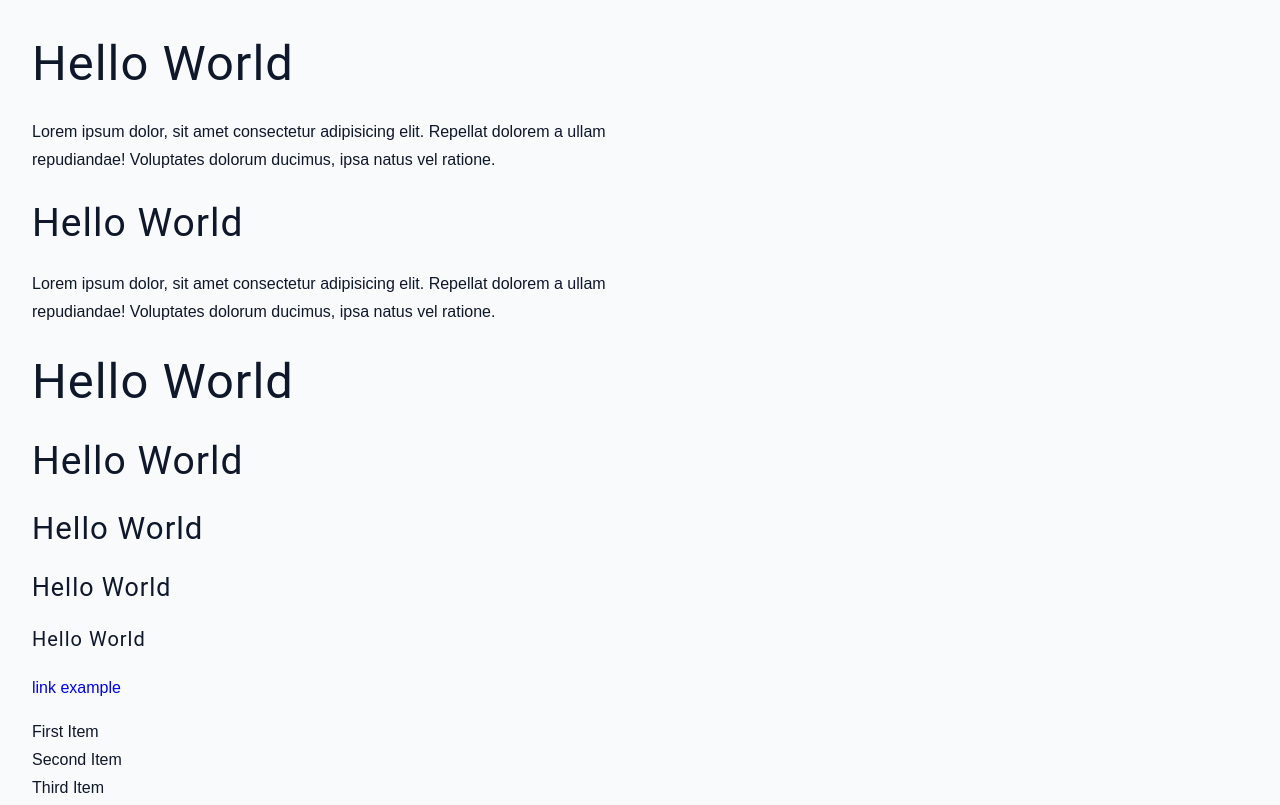
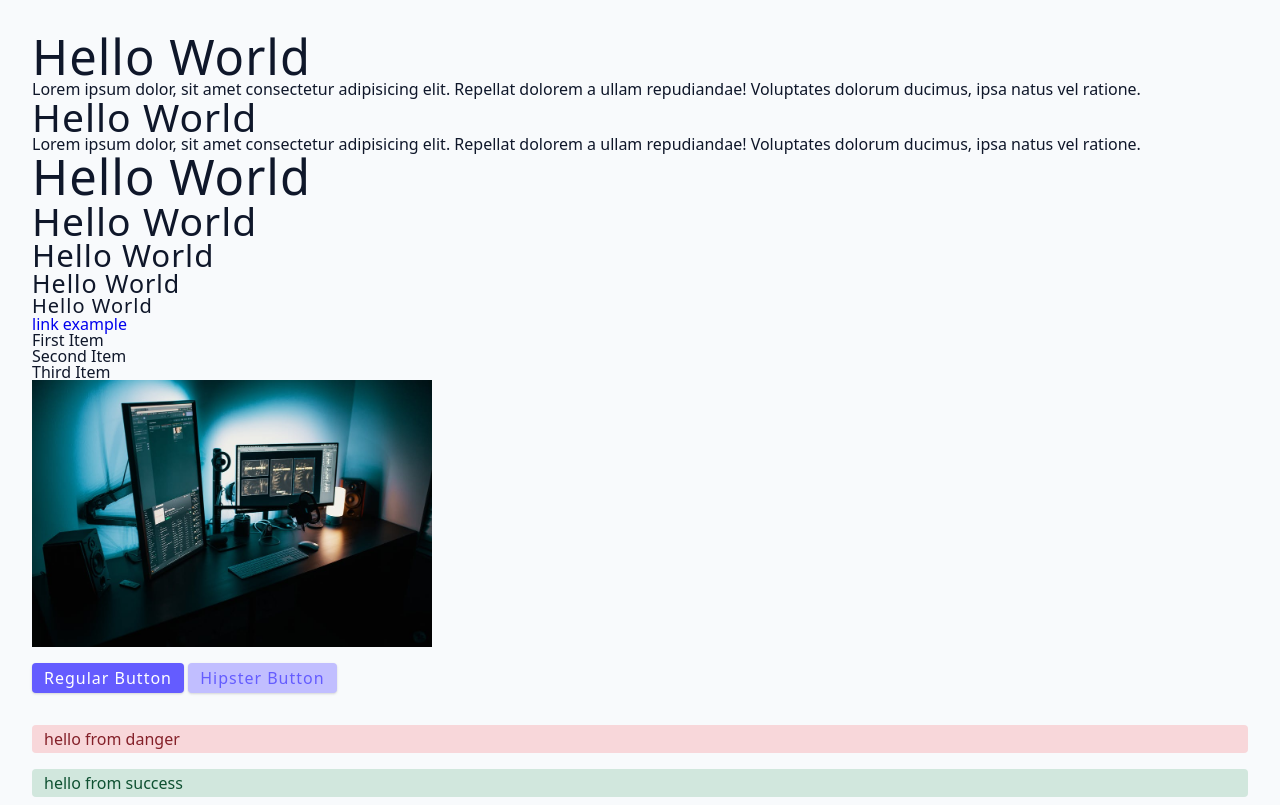
Before and after one commit to john-smilga/default-starter, a plain HTML site: page index.html in a window 1280 px wide. Shown: the top 805 px of the page. Drawn offline with Linux system fonts and the light colour scheme.

Commit message:
new default styles

```diff
--- a/main.css
+++ b/main.css
@@ -1,10 +1,12 @@
+/* ============= GLOBAL CSS =============== */
+
 *,
 ::after,
 ::before {
+  margin: 0;
+  padding: 0;
   box-sizing: border-box;
 }
-/* fonts */
-@import url("https://fonts.googleapis.com/css2?family=Roboto:wght@400;500;600&family=Montserrat&display=swap");
 
 html {
   font-size: 100%;
@@ -41,9 +43,6 @@ html {
   --green-light: #d1e7dd;
   --green-dark: #0f5132;
 
-  /* fonts  */
-  --headingFont: "Roboto", sans-serif;
-  --bodyFont: "Nunito", sans-serif;
   --small-text: 0.875rem;
   --extra-small-text: 0.7em;
   /* rest of the vars */
@@ -67,33 +66,29 @@ html {
 
 body {
   background: var(--backgroundColor);
-  font-family: var(--bodyFont);
+  font-family: system-ui, -apple-system, BlinkMacSystemFont, 'Segoe UI', Roboto,
+    Oxygen, Ubuntu, Cantarell, 'Open Sans', 'Helvetica Neue', sans-serif;
   font-weight: 400;
-  line-height: 1.75;
+  line-height: 1;
   color: var(--textColor);
 }
-
 p {
-  margin-bottom: 1.5rem;
-  max-width: 40em;
+  margin: 0;
 }
-
 h1,
 h2,
 h3,
 h4,
 h5 {
   margin: 0;
-  margin-bottom: 1.38rem;
   font-family: var(--headingFont);
   font-weight: 400;
-  line-height: 1.3;
+  line-height: 1;
   text-transform: capitalize;
   letter-spacing: var(--letterSpacing);
 }
 
 h1 {
-  margin-top: 0;
   font-size: 3.052rem;
 }
 
@@ -111,6 +106,11 @@ h4 {
 
 h5 {
   font-size: 1.25rem;
+}
+
+.text {
+  margin-bottom: 1.5rem;
+  max-width: 40em;
 }
 
 small,
@@ -236,10 +236,9 @@ ul {
   border-radius: 50%;
   border-top-color: var(--primary-500);
   animation: spinner 0.6s linear infinite;
-}
-.loading {
   margin: 0 auto;
 }
+
 /* title */
 
 .title {
@@ -251,5 +250,5 @@ ul {
   width: 7rem;
   height: 0.25rem;
   margin: 0 auto;
-  margin-top: -1rem;
+  margin-top: 1rem;
 }
```
